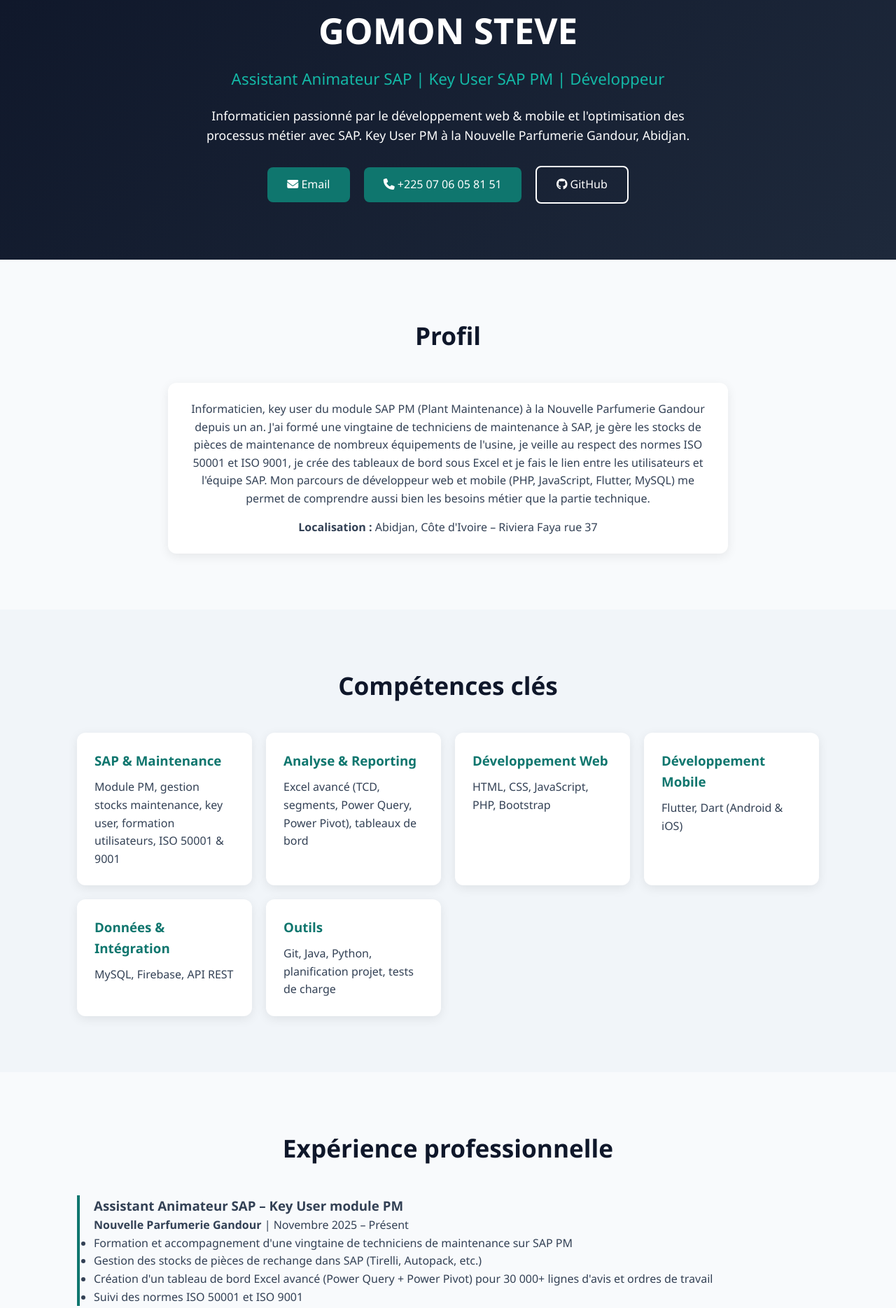
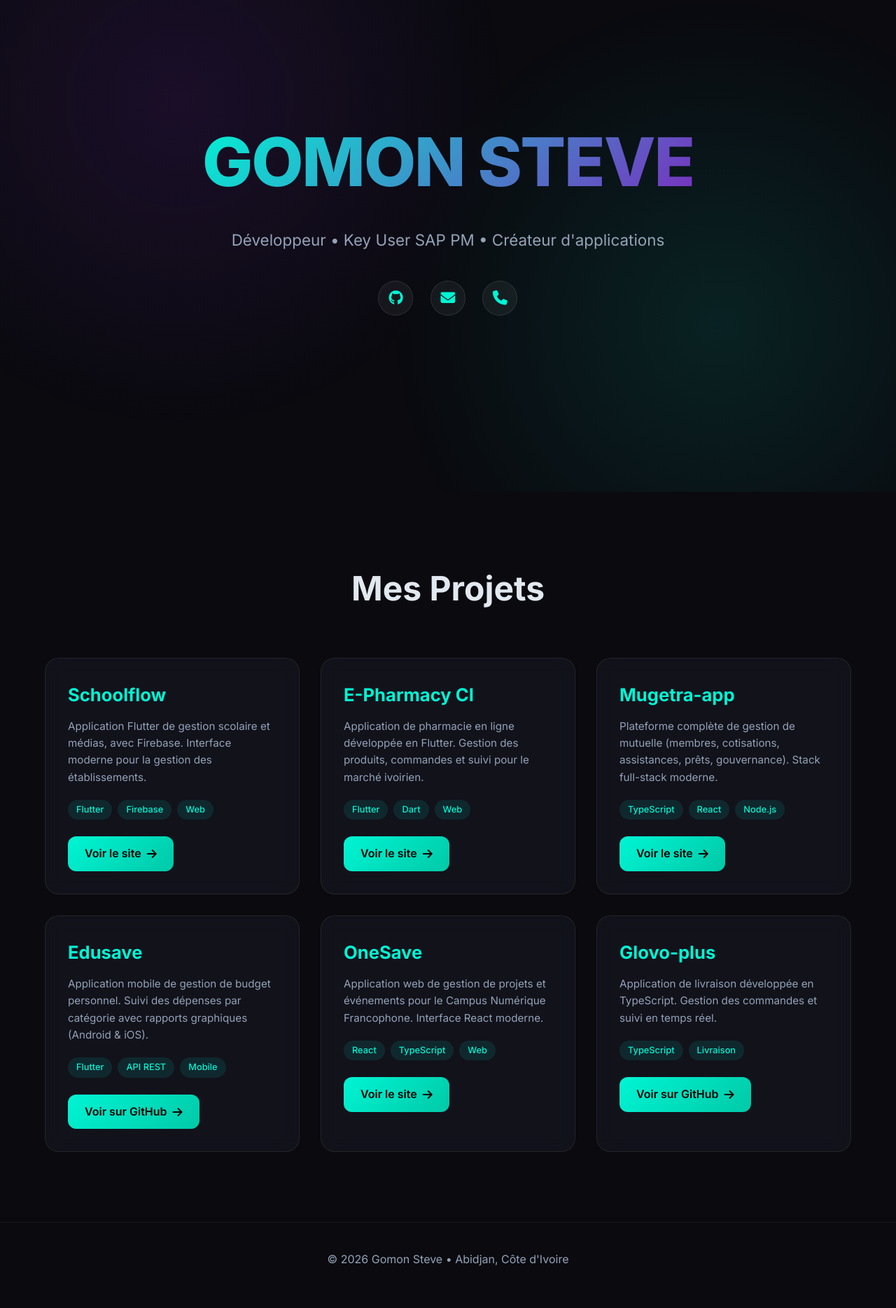
Before and after one commit to trixma-ux/portfolio, a plain HTML site: page index.html in a window 1280 px wide. Shown: the part 97-1966 px from the top of the page at 70% size. Drawn offline with Linux system fonts and the light colour scheme.

Commit message:
New interactive dark portfolio focused on projects

```diff
--- a/index.html
+++ b/index.html
@@ -3,180 +3,275 @@
 <head>
   <meta charset="UTF-8">
   <meta name="viewport" content="width=device-width, initial-scale=1.0">
-  <title>Gomon Steve | Portfolio</title>
+  <title>Gomon Steve | Projets</title>
   <link rel="stylesheet" href="https://cdnjs.cloudflare.com/ajax/libs/font-awesome/6.5.1/css/all.min.css">
+  <link href="https://fonts.googleapis.com/css2?family=Inter:wght@300;400;500;600;700;800&display=swap" rel="stylesheet">
   <style>
     :root {
-      --primary: #0f766e;
-      --primary-light: #14b8a6;
-      --dark: #0f172a;
-      --text: #334155;
-      --bg: #f8fafc;
-      --card: #ffffff;
+      --bg: #0a0a0f;
+      --card: rgba(20, 20, 30, 0.8);
+      --primary: #00f5d4;
+      --secondary: #7b2cbf;
+      --accent: #ff006e;
+      --text: #e2e8f0;
+      --muted: #94a3b8;
     }
     * { margin: 0; padding: 0; box-sizing: border-box; }
-    body { font-family: 'Segoe UI', system-ui, sans-serif; color: var(--text); background: var(--bg); line-height: 1.6; }
-    .container { max-width: 1100px; margin: 0 auto; padding: 0 20px; }
-    header { background: linear-gradient(135deg, var(--dark), #1e293b); color: white; padding: 100px 0 80px; text-align: center; }
-    header h1 { font-size: 3.2rem; margin-bottom: 10px; }
-    header .title { font-size: 1.4rem; color: var(--primary-light); margin-bottom: 20px; }
-    header p { max-width: 700px; margin: 0 auto 30px; font-size: 1.1rem; }
-    .btn { display: inline-block; padding: 12px 28px; background: var(--primary); color: white; text-decoration: none; border-radius: 8px; margin: 0 8px; transition: 0.3s; }
-    .btn:hover { background: var(--primary-light); transform: translateY(-2px); }
-    .btn-outline { background: transparent; border: 2px solid white; }
-    section { padding: 80px 0; }
-    h2 { text-align: center; font-size: 2.2rem; margin-bottom: 40px; color: var(--dark); }
-    .skills-grid, .projects-grid { display: grid; grid-template-columns: repeat(auto-fit, minmax(250px, 1fr)); gap: 20px; }
-    .card { background: var(--card); padding: 25px; border-radius: 12px; box-shadow: 0 4px 15px rgba(0,0,0,0.08); transition: 0.3s; }
-    .card:hover { transform: translateY(-5px); box-shadow: 0 10px 25px rgba(0,0,0,0.12); }
-    .card h3 { color: var(--primary); margin-bottom: 10px; }
-    .experience-item { margin-bottom: 30px; padding-left: 20px; border-left: 4px solid var(--primary); }
-    .contact { background: var(--dark); color: white; text-align: center; }
-    .contact a { color: var(--primary-light); }
-    footer { text-align: center; padding: 30px; background: #0a0f1a; color: #94a3b8; }
-    .tag { display: inline-block; background: #e2e8f0; color: var(--dark); padding: 4px 10px; border-radius: 20px; font-size: 0.85rem; margin: 3px; }
-    @media (max-width: 600px) { header h1 { font-size: 2.2rem; } }
+    body {
+      font-family: 'Inter', system-ui, sans-serif;
+      background: var(--bg);
+      color: var(--text);
+      overflow-x: hidden;
+      line-height: 1.6;
+    }
+    .bg-gradient {
+      position: fixed;
+      top: 0; left: 0; width: 100%; height: 100%;
+      background: radial-gradient(circle at 20% 30%, rgba(123, 44, 191, 0.15), transparent 40%),
+                  radial-gradient(circle at 80% 70%, rgba(0, 245, 212, 0.1), transparent 40%);
+      z-index: -1;
+      pointer-events: none;
+    }
+    .container { max-width: 1200px; margin: 0 auto; padding: 0 24px; }
+    header {
+      min-height: 100vh;
+      display: flex;
+      align-items: center;
+      justify-content: center;
+      text-align: center;
+      position: relative;
+    }
+    header h1 {
+      font-size: clamp(3rem, 8vw, 6rem);
+      font-weight: 800;
+      background: linear-gradient(135deg, var(--primary), var(--secondary));
+      -webkit-background-clip: text;
+      -webkit-text-fill-color: transparent;
+      margin-bottom: 16px;
+      letter-spacing: -2px;
+    }
+    header .subtitle {
+      font-size: 1.4rem;
+      color: var(--muted);
+      margin-bottom: 40px;
+    }
+    .socials a {
+      display: inline-flex;
+      align-items: center;
+      justify-content: center;
+      width: 50px; height: 50px;
+      margin: 0 10px;
+      border-radius: 50%;
+      background: rgba(255,255,255,0.05);
+      border: 1px solid rgba(255,255,255,0.1);
+      color: var(--primary);
+      font-size: 1.3rem;
+      transition: all 0.3s;
+      text-decoration: none;
+    }
+    .socials a:hover {
+      background: var(--primary);
+      color: #000;
+      transform: translateY(-5px) scale(1.1);
+    }
+    .projects {
+      padding: 100px 0;
+    }
+    .projects h2 {
+      text-align: center;
+      font-size: 3rem;
+      margin-bottom: 60px;
+      font-weight: 700;
+    }
+    .grid {
+      display: grid;
+      grid-template-columns: repeat(auto-fit, minmax(320px, 1fr));
+      gap: 30px;
+    }
+    .card {
+      background: var(--card);
+      backdrop-filter: blur(12px);
+      border: 1px solid rgba(255,255,255,0.08);
+      border-radius: 20px;
+      padding: 32px;
+      transition: all 0.4s cubic-bezier(0.175, 0.885, 0.32, 1.275);
+      position: relative;
+      overflow: hidden;
+    }
+    .card::before {
+      content: '';
+      position: absolute;
+      top: 0; left: 0; width: 100%; height: 4px;
+      background: linear-gradient(90deg, var(--primary), var(--secondary));
+      transform: scaleX(0);
+      transform-origin: left;
+      transition: transform 0.4s;
+    }
+    .card:hover {
+      transform: translateY(-12px);
+      border-color: rgba(0, 245, 212, 0.3);
+      box-shadow: 0 20px 40px rgba(0, 245, 212, 0.15);
+    }
+    .card:hover::before { transform: scaleX(1); }
+    .card h3 {
+      font-size: 1.6rem;
+      margin-bottom: 12px;
+      color: var(--primary);
+    }
+    .card p {
+      color: var(--muted);
+      margin-bottom: 20px;
+      font-size: 0.95rem;
+    }
+    .tags {
+      display: flex;
+      flex-wrap: wrap;
+      gap: 8px;
+      margin-bottom: 24px;
+    }
+    .tag {
+      background: rgba(0, 245, 212, 0.1);
+      color: var(--primary);
+      padding: 4px 12px;
+      border-radius: 20px;
+      font-size: 0.8rem;
+      font-weight: 500;
+    }
+    .btn {
+      display: inline-flex;
+      align-items: center;
+      gap: 8px;
+      padding: 12px 24px;
+      background: linear-gradient(135deg, var(--primary), #00c9a7);
+      color: #000;
+      text-decoration: none;
+      border-radius: 12px;
+      font-weight: 600;
+      transition: all 0.3s;
+    }
+    .btn:hover {
+      transform: translateY(-2px);
+      box-shadow: 0 10px 20px rgba(0, 245, 212, 0.3);
+    }
+    footer {
+      text-align: center;
+      padding: 40px;
+      color: var(--muted);
+      border-top: 1px solid rgba(255,255,255,0.05);
+    }
+    @media (max-width: 600px) {
+      header h1 { font-size: 2.8rem; }
+      .projects h2 { font-size: 2.2rem; }
+    }
   </style>
 </head>
 <body>
+  <div class="bg-gradient"></div>
+
   <header>
     <div class="container">
       <h1>GOMON STEVE</h1>
-      <div class="title">Assistant Animateur SAP | Key User SAP PM | Développeur</div>
-      <p>Informaticien passionné par le développement web & mobile et l'optimisation des processus métier avec SAP. Key User PM à la Nouvelle Parfumerie Gandour, Abidjan.</p>
-      <a href="mailto:stevegomon1@gmail.com" class="btn"><i class="fas fa-envelope"></i> Email</a>
-      <a href="tel:+2250706058151" class="btn"><i class="fas fa-phone"></i> +225 07 06 05 81 51</a>
-      <a href="https://github.com/trixma-ux" target="_blank" class="btn btn-outline"><i class="fab fa-github"></i> GitHub</a>
+      <p class="subtitle">Développeur • Key User SAP PM • Créateur d'applications</p>
+      <div class="socials">
+        <a href="https://github.com/trixma-ux" target="_blank"><i class="fab fa-github"></i></a>
+        <a href="mailto:stevegomon1@gmail.com"><i class="fas fa-envelope"></i></a>
+        <a href="tel:+2250706058151"><i class="fas fa-phone"></i></a>
+      </div>
     </div>
   </header>
 
-  <section id="about">
+  <section class="projects">
     <div class="container">
-      <h2>Profil</h2>
-      <div class="card" style="max-width: 800px; margin: 0 auto; text-align: center;">
-        <p>Informaticien, key user du module SAP PM (Plant Maintenance) à la Nouvelle Parfumerie Gandour depuis un an. J'ai formé une vingtaine de techniciens de maintenance à SAP, je gère les stocks de pièces de maintenance de nombreux équipements de l'usine, je veille au respect des normes ISO 50001 et ISO 9001, je crée des tableaux de bord sous Excel et je fais le lien entre les utilisateurs et l'équipe SAP. Mon parcours de développeur web et mobile (PHP, JavaScript, Flutter, MySQL) me permet de comprendre aussi bien les besoins métier que la partie technique.</p>
-        <p style="margin-top: 15px;"><strong>Localisation :</strong> Abidjan, Côte d'Ivoire – Riviera Faya rue 37</p>
+      <h2>Mes Projets</h2>
+      <div class="grid">
+        <div class="card">
+          <h3>Schoolflow</h3>
+          <p>Application Flutter de gestion scolaire et médias, avec Firebase. Interface moderne pour la gestion des établissements.</p>
+          <div class="tags">
+            <span class="tag">Flutter</span>
+            <span class="tag">Firebase</span>
+            <span class="tag">Web</span>
           </div>
+          <a href="https://trixma-ux.github.io/schoolflow/" target="_blank" class="btn">Voir le site <i class="fas fa-arrow-right"></i></a>
         </div>
-  </section>
 
-  <section id="skills" style="background: #f1f5f9;">
-    <div class="container">
-      <h2>Compétences clés</h2>
-      <div class="skills-grid">
-        <div class="card"><h3>SAP & Maintenance</h3><p>Module PM, gestion stocks maintenance, key user, formation utilisateurs, ISO 50001 & 9001</p></div>
-        <div class="card"><h3>Analyse & Reporting</h3><p>Excel avancé (TCD, segments, Power Query, Power Pivot), tableaux de bord</p></div>
-        <div class="card"><h3>Développement Web</h3><p>HTML, CSS, JavaScript, PHP, Bootstrap</p></div>
-        <div class="card"><h3>Développement Mobile</h3><p>Flutter, Dart (Android & iOS)</p></div>
-        <div class="card"><h3>Données & Intégration</h3><p>MySQL, Firebase, API REST</p></div>
-        <div class="card"><h3>Outils</h3><p>Git, Java, Python, planification projet, tests de charge</p></div>
+        <div class="card">
+          <h3>E-Pharmacy CI</h3>
+          <p>Application de pharmacie en ligne développée en Flutter. Gestion des produits, commandes et suivi pour le marché ivoirien.</p>
+          <div class="tags">
+            <span class="tag">Flutter</span>
+            <span class="tag">Dart</span>
+            <span class="tag">Web</span>
           </div>
+          <a href="https://trixma-ux.github.io/e-pharmacy-ci/" target="_blank" class="btn">Voir le site <i class="fas fa-arrow-right"></i></a>
         </div>
-  </section>
 
-  <section id="experience">
-    <div class="container">
-      <h2>Expérience professionnelle</h2>
-      <div class="experience-item">
-        <h3>Assistant Animateur SAP – Key User module PM</h3>
-        <p><strong>Nouvelle Parfumerie Gandour</strong> | Novembre 2025 – Présent</p>
-        <ul>
-          <li>Formation et accompagnement d'une vingtaine de techniciens de maintenance sur SAP PM</li>
-          <li>Gestion des stocks de pièces de rechange dans SAP (Tirelli, Autopack, etc.)</li>
-          <li>Création d'un tableau de bord Excel avancé (Power Query + Power Pivot) pour 30 000+ lignes d'avis et ordres de travail</li>
-          <li>Suivi des normes ISO 50001 et ISO 9001</li>
-        </ul>
+        <div class="card">
+          <h3>Mugetra-app</h3>
+          <p>Plateforme complète de gestion de mutuelle (membres, cotisations, assistances, prêts, gouvernance). Stack full-stack moderne.</p>
+          <div class="tags">
+            <span class="tag">TypeScript</span>
+            <span class="tag">React</span>
+            <span class="tag">Node.js</span>
           </div>
-      <div class="experience-item">
-        <h3>Stagiaire SAP</h3>
-        <p><strong>Nouvelle Parfumerie Gandour</strong> | Stage de 5 mois</p>
-        <p>Prise en main de SAP et du module maintenance. Poste confirmé à l'issue du stage.</p>
+          <a href="https://trixma-ux.github.io/mugetra-app/" target="_blank" class="btn">Voir le site <i class="fas fa-arrow-right"></i></a>
         </div>
-      <div class="experience-item">
-        <h3>Développeur Web (stage)</h3>
-        <p><strong>Ipel, Abidjan</strong> | Juin 2023 – Août 2023</p>
-        <p>Conception et développement d'une solution de gestion des factures et devis en HTML, CSS, JavaScript, PHP et MySQL, au sein d'une équipe de 5 développeurs.</p>
-      </div>
-    </div>
-  </section>
 
-  <section id="projects" style="background: #f1f5f9;">
-    <div class="container">
-      <h2>Projets</h2>
-      <div class="projects-grid">
         <div class="card">
           <h3>Edusave</h3>
-          <p>Application mobile de gestion de budget personnel (Flutter/Dart + MySQL + API REST). Classement des dépenses par catégorie et rapports graphiques. Android & iOS.</p>
-          <div class="tags"><span class="tag">Flutter</span><span class="tag">Dart</span><span class="tag">API REST</span></div>
-          <p style="margin-top:10px;"><a href="https://github.com/trixma-ux/edusave1" target="_blank">Voir sur GitHub</a></p>
+          <p>Application mobile de gestion de budget personnel. Suivi des dépenses par catégorie avec rapports graphiques (Android & iOS).</p>
+          <div class="tags">
+            <span class="tag">Flutter</span>
+            <span class="tag">API REST</span>
+            <span class="tag">Mobile</span>
           </div>
+          <a href="https://github.com/trixma-ux/edusave1" target="_blank" class="btn">Voir sur GitHub <i class="fas fa-arrow-right"></i></a>
+        </div>
+
         <div class="card">
-          <h3>Schoolflow – SCHOOL MEDIA</h3>
-          <p>Application Flutter pour la gestion scolaire / médias scolaires, avec intégration Firebase.</p>
-          <div class="tags"><span class="tag">Flutter</span><span class="tag">Firebase</span></div>
-          <p style="margin-top:10px;"><a href="https://trixma-ux.github.io/schoolflow/" target="_blank">Voir le site web</a></p>
+          <h3>OneSave</h3>
+          <p>Application web de gestion de projets et événements pour le Campus Numérique Francophone. Interface React moderne.</p>
+          <div class="tags">
+            <span class="tag">React</span>
+            <span class="tag">TypeScript</span>
+            <span class="tag">Web</span>
           </div>
-        <div class="card">
-          <h3>E-Pharmacy CI</h3>
-          <p>Application de pharmacie en ligne (Flutter). Gestion des produits, commandes, etc.</p>
-          <div class="tags"><span class="tag">Flutter</span><span class="tag">Dart</span></div>
-          <p style="margin-top:10px;"><a href="https://trixma-ux.github.io/e-pharmacy-ci/" target="_blank">Voir le site web</a></p>
+          <a href="https://trixma-ux.github.io/OneSave/" target="_blank" class="btn">Voir le site <i class="fas fa-arrow-right"></i></a>
         </div>
-        <div class="card">
-          <h3>Mugetra-app</h3>
-          <p>Application complète de gestion de mutuelle (MUGETRA-NPG.CI) : membres, cotisations, assistances, prêts, gouvernance, comptabilité. Stack full-stack TypeScript / React / Node.</p>
-          <div class="tags"><span class="tag">TypeScript</span><span class="tag">React</span><span class="tag">Node.js</span></div>
-          <p style="margin-top:10px;"><a href="https://trixma-ux.github.io/mugetra-app/" target="_blank">Voir le site web</a></p>
-        </div>
+
         <div class="card">
           <h3>Glovo-plus</h3>
-          <p>Application de livraison (TypeScript / monorepo).</p>
-          <div class="tags"><span class="tag">TypeScript</span><span class="tag">Livraison</span></div>
-          <p style="margin-top:10px;"><a href="https://github.com/trixma-ux/glovo-plus" target="_blank">Voir sur GitHub</a></p>
+          <p>Application de livraison développée en TypeScript. Gestion des commandes et suivi en temps réel.</p>
+          <div class="tags">
+            <span class="tag">TypeScript</span>
+            <span class="tag">Livraison</span>
           </div>
-        <div class="card">
-          <h3>Gestion factures & devis (Ipel)</h3>
-          <p>Solution web de gestion des factures et devis développée en PHP, JS, MySQL lors du stage.</p>
-          <div class="tags"><span class="tag">PHP</span><span class="tag">MySQL</span><span class="tag">JavaScript</span></div>
-        </div>
-        <div class="card">
-          <h3>Application web de gestion hôtelière</h3>
-          <p>Projet académique : gestion des réservations en JavaScript, Bootstrap et Firebase. Tests de charge réalisés.</p>
-          <div class="tags"><span class="tag">JavaScript</span><span class="tag">Firebase</span></div>
-        </div>
-        <div class="card">
-          <h3>Autres projets</h3>
-          <p>OneSave, CryptoXchange, Assistant vocal ivoirien, gestion de tâches, etc. Disponibles sur GitHub.</p>
-          <p style="margin-top:10px;"><a href="https://github.com/trixma-ux" target="_blank">Tous les dépôts</a></p>
+          <a href="https://github.com/trixma-ux/glovo-plus" target="_blank" class="btn">Voir sur GitHub <i class="fas fa-arrow-right"></i></a>
         </div>
       </div>
     </div>
   </section>
 
-  <section id="formation">
-    <div class="container">
-      <h2>Formation</h2>
-      <div class="card" style="max-width: 600px; margin: 0 auto;">
-        <p><strong>BTS Informatique (admissibilité)</strong> – HEC Abidjan | 2023 – 2024<br>
-        Programmation (Java, Python), bases de données, gestion de projets. Projet : application web de gestion d'inventaire.</p>
-        <p style="margin-top: 15px;"><strong>Baccalauréat Scientifique</strong> – Lycée Classique d'Abidjan | 2021 – 2022</p>
-        <p style="margin-top: 15px;"><strong>Langues :</strong> Français (langue maternelle) • Anglais B2</p>
-      </div>
-    </div>
-  </section>
+  <footer>
+    <p>© 2026 Gomon Steve • Abidjan, Côte d'Ivoire</p>
+  </footer>
 
-  <section class="contact" id="contact">
-    <div class="container">
-      <h2 style="color: white;">Contact</h2>
-      <p>Disponible pour des opportunités en développement, SAP Key User ou projets digitaux.</p>
-      <p style="margin: 20px 0;"><i class="fas fa-envelope"></i> <a href="mailto:stevegomon1@gmail.com">stevegomon1@gmail.com</a></p>
-      <p><i class="fas fa-phone"></i> <a href="tel:+2250706058151">+225 07 06 05 81 51</a></p>
-      <p style="margin-top: 10px;"><i class="fab fa-github"></i> <a href="https://github.com/trixma-ux" target="_blank">github.com/trixma-ux</a></p>
-    </div>
-  </section>
+  <script>
+    document.addEventListener('mousemove', (e) => {
+      const cards = document.querySelectorAll('.card');
+      const x = (e.clientX / window.innerWidth - 0.5) * 10;
+      const y = (e.clientY / window.innerHeight - 0.5) * 10;
+      cards.forEach((card, i) => {
+        const factor = (i % 3 + 1) * 0.3;
+        card.style.transform = `translateY(${y * factor}px) translateX(${x * factor}px)`;
+      });
+    });
 
-  <footer>
-    <p>© 2026 Gomon Steve • Portfolio créé et déployé via GitHub</p>
-  </footer>
+    document.addEventListener('mouseleave', () => {
+      document.querySelectorAll('.card').forEach(card => {
+        card.style.transform = '';
+      });
+    });
+  </script>
 </body>
 </html>
```
Lines whose indentation alone changed are shown as unchanged.
